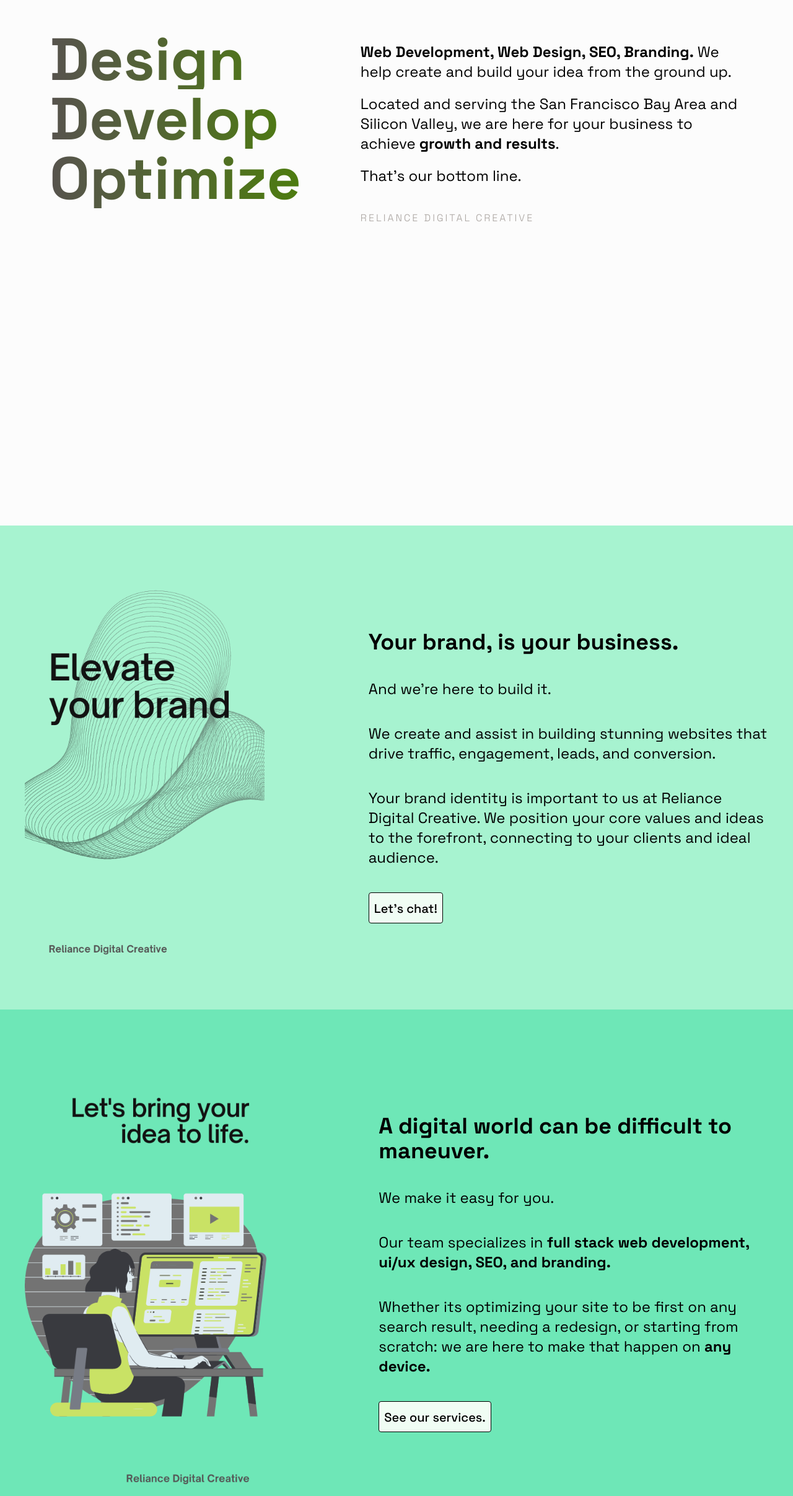
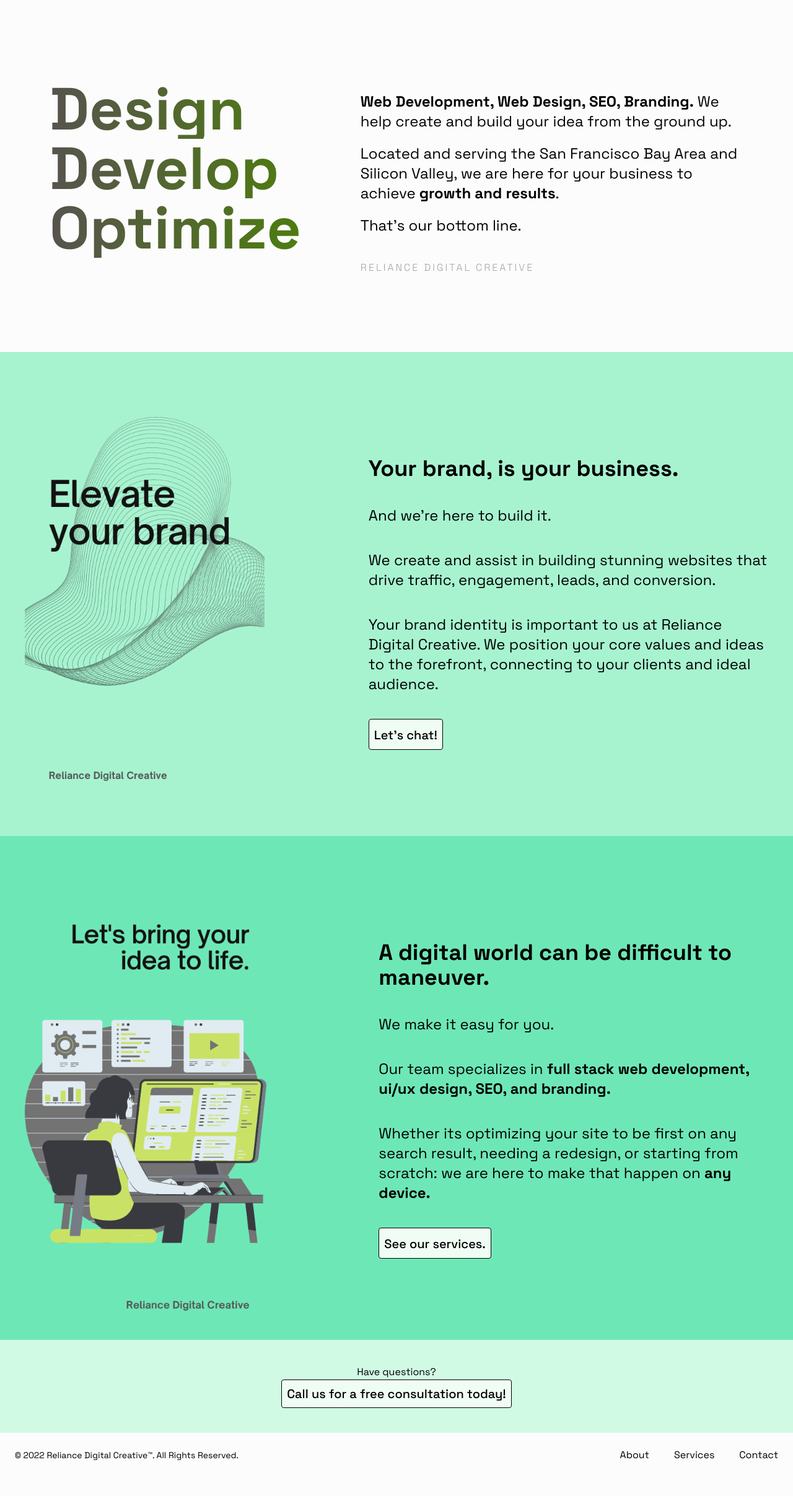
Before and after one commit to ywakili18/reliancecreative, a Next.js app: page / in a window 1280 px wide. Shown: the part 272-2686 px from the top of the page at 62% size. After the commit the page ends 2656 px from the top, so only its background shows below. Built offline with nearby package versions, Linux system fonts and the light colour scheme.

Commit message:
main home page complete

```diff
--- a/components/Footer.js
+++ b/components/Footer.js
@@ -3,37 +3,25 @@ import Link from 'next/link'
 import Image from 'next/image'
 const Footer = () => {
   return (
-    <footer className="p-4 bg-white shadow md:px-6 md:py-20 ">
-      <div className="sm:flex sm:items-center sm:justify-between flex flex-col ">
+    <footer className="p-4   text-center md:flex md:items-center md:justify-between md:p-6">
+      <span className="text-sm  sm:text-center">
+        © 2022{' '}
         <Link href="/">
-          <a className="text-lg">Reliance Digital Creative</a>
+          <a className="hover:underline">Reliance Digital Creative™. </a>
         </Link>
-        <ul className="flex flex-wrap items-center mb-6 text-sm text-gray-500 sm:mb-0 :text-gray-400">
-          <li>
+        All Rights Reserved.
+      </span>
+      <ul className="flex gap-10 justify-center">
         <Link href="/about">
-              <a className="mr-4 hover:underline md:mr-6 ">About</a>
+          <a className="hover-underline-animation">About</a>
         </Link>
-          </li>
-          <li>
         <Link href="/services">
-              <a className="mr-4 hover:underline md:mr-6 ">Services</a>
+          <a className="hover-underline-animation">Services</a>
         </Link>
-          </li>
-          <li>
         <Link href="/contact">
-              <a className="mr-4 hover:underline md:mr-6 ">Contact</a>
+          <a className="hover-underline-animation">Contact</a>
         </Link>
-          </li>
       </ul>
-      </div>
-      <hr className="my-6 border-gray-200 sm:mx-auto :border-gray-700 lg:my-8" />
-      <span className="block text-sm text-gray-500 sm:text-center :text-gray-400">
-        © 2022
-        <Link href="/">
-          <a className="hover:underline"> Reliance Digital Creative™</a>
-        </Link>
-        <p>All Rights Reserved.</p>
-      </span>
     </footer>
   )
 }
--- a/components/NavBar.js
+++ b/components/NavBar.js
@@ -72,7 +72,7 @@ export default function NavBar() {
         {open ? (
           // links container
           <motion.div
-            className="flex flex-col sm:flex-row sm:items-center text-2xl font-bold justify-between sm:p-10 "
+            className="flex flex-col sm:flex-row sm:items-center text-2xl font-bold justify-around sm:p-10 "
             initial={{ height: 0 }}
             animate={{
               height: '80vh'
@@ -112,30 +112,32 @@ export default function NavBar() {
               variants={sideVariants}
             >
               <p className="flex text-3xl sm:text-5xl gap-5 ">
-                <Link href="https://www.facebook.com/">
                 <motion.a
-                    className="hover:text-green-500"
+                  className="hover:text-green-500 cursor-pointer"
                   variants={itemVariants}
+                  href="https://www.facebook.com/"
+                  target="_blank"
                 >
                   <AiOutlineFacebook />
                 </motion.a>
-                </Link>
-                <Link href="https://www.instagram.com/reliancedm">
+
                 <motion.a
-                    className="hover:text-green-500"
+                  className="hover:text-green-500 cursor-pointer"
                   variants={itemVariants}
+                  href="https://www.instagram.com/reliancedm"
+                  target="_blank"
                 >
                   <AiOutlineInstagram />
                 </motion.a>
-                </Link>
-                <Link href="https://www.linkedin.com">
+
                 <motion.a
-                    className="hover:text-green-500"
+                  href="https://www.linkedin.com"
+                  target="_blank"
+                  className="hover:text-green-500 cursor-pointer"
                   variants={itemVariants}
                 >
                   <AiOutlineLinkedin />
                 </motion.a>
-                </Link>
               </p>{' '}
               <Link href="mailto:reliancedigitalcreative@gmail.com">
                 <motion.a
--- /dev/null
+++ b/components/home-components/HomeFooter.js
@@ -0,0 +1,15 @@
+import React from 'react'
+import Link from 'next/link'
+import Button from '../Button'
+const HomeFooter = () => {
+  return (
+    <div className="text-center bg-emerald-100 p-10">
+      <p>Have questions?</p>
+      <a href="tel:5108707804">
+        <Button text="Call us for a free consultation today!" />
+      </a>
+    </div>
+  )
+}
+
+export default HomeFooter
--- a/pages/index.js
+++ b/pages/index.js
@@ -2,6 +2,7 @@ import Head from 'next/head'
 import { motion } from 'framer-motion'
 import HomeAbout from '../components/home-components/HomeAbout'
 import HomeServices from '../components/home-components/HomeServices'
+import HomeFooter from '../components/home-components/HomeFooter'
 export default function Home() {
   const headers = [
     { name: 'Design' },
@@ -10,7 +11,7 @@ export default function Home() {
   ]
   return (
     // fixed position of "scroll" causes issues with height
-    <div className="">
+    <div>
       <Head>
         <title>
           Reliance Digital | Web Design, Development, SEO services | Brand
@@ -18,9 +19,9 @@ export default function Home() {
         </title>
         <meta name="description" content="Generated by create next app" />
       </Head>
-      <main className="p-8 sm:p-20  lg:flex  md:gap-24  sm:mt-60 mt-40 h-screen">
+      <main className="p-8 sm:p-20  lg:flex  md:gap-24  mt-40 h-[75vh]">
         <motion.h1
-          className="text-5xl md:text-8xl font-semibold mt-10 mb-10 sm:mt-0 sm:mb-0"
+          className="text-5xl md:text-8xl font-semibold mt-14 mb-10 sm:mt-40 sm:mb-0"
           initial={{ opacity: 0, x: -100 }}
           //animation of component appearence
           animate={{ opacity: 1, x: 0 }}
@@ -37,7 +38,7 @@ export default function Home() {
           ))}
         </motion.h1>
         {/* main section */}
-        <div>
+        <div className="sm:mt-40 mt-24">
           <motion.h2
             className="text-lg md:text-2xl mt-5"
             initial={{ opacity: 0 }}
@@ -82,6 +83,10 @@ export default function Home() {
       <section>
         <HomeServices />
       </section>
+      <section>
+        {' '}
+        <HomeFooter />
+      </section>
     </div>
   )
 }
```
Lines whose indentation alone changed are shown as unchanged.
